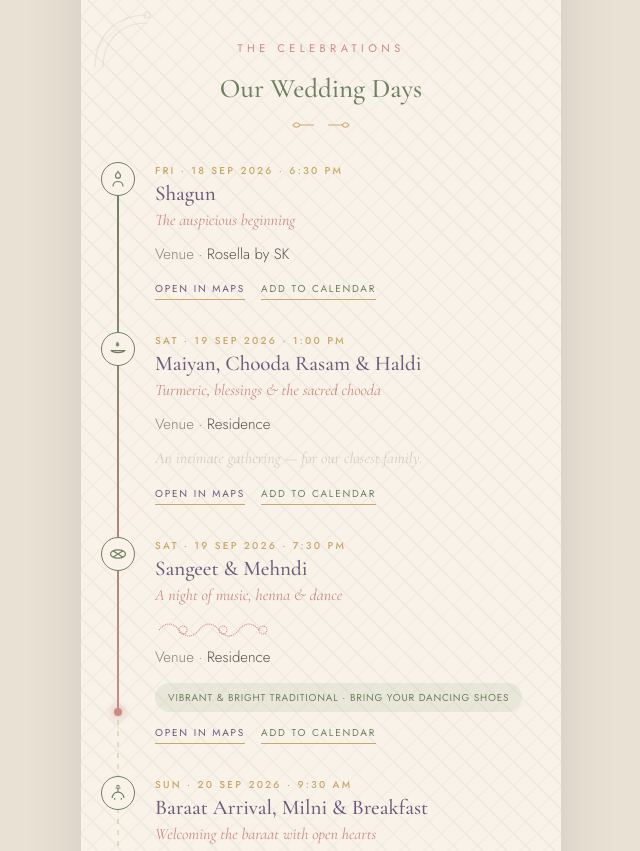
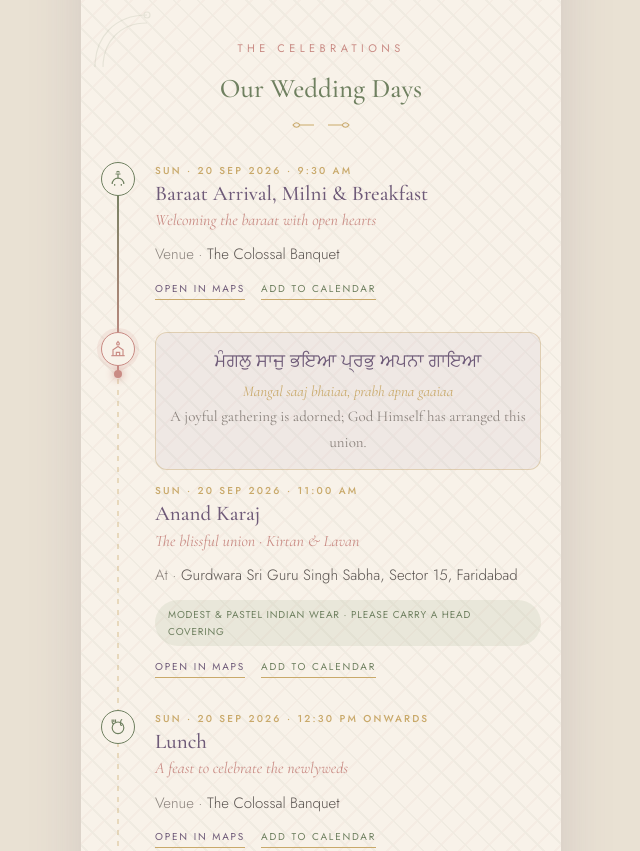
Before and after one commit to Sukh-de-ep/ramleen-wedding-site, a plain HTML site: page index.html in a window 1280 px wide. Shown: the part 1464-2315 px from the top of the page, without its empty margins (319-959 px from the left). Drawn offline with nearby package versions, Linux system fonts and the light colour scheme; a web font is replaced by a local one.

Commit message:
Remove 18th and 19th functions (Shagun, Haldi, Mehndi)

```diff
--- a/index.html
+++ b/index.html
@@ -398,38 +398,6 @@
       <div class="track"></div>
       <div class="fill" id="fill"></div>
 
-      <!-- Shagun -->
-      <div class="node reveal">
-        <span class="badge"><svg viewBox="0 0 24 24" fill="none" stroke="currentColor" stroke-width="1.4"><path d="M12 3c1 2 3 3 3 5a3 3 0 01-6 0c0-2 2-3 3-5z"/><path d="M6 21c0-4 3-6 6-6s6 2 6 6"/></svg></span>
-        <div class="date">Fri · 18 Sep 2026 · 6:30 PM</div>
-        <h3>Shagun</h3>
-        <div class="sub">The auspicious beginning</div>
-        <div class="line"><span class="t">Venue ·</span> Rosella by SK</div>
-        <div class="actions"><a class="mapbtn" href="https://maps.app.goo.gl/PURDj9U2t9dyjrPG9" target="_blank" rel="noopener">Open in Maps</a><button class="calbtn" data-ev="shagun">Add to Calendar</button></div>
-      </div>
-
-      <!-- Maiyan / Chooda / Haldi -->
-      <div class="node reveal">
-        <span class="badge"><svg viewBox="0 0 24 24" fill="none" stroke="currentColor" stroke-width="1.4"><path class="flame" d="M12 3c1 1.6 2 2.6 2 4a2 2 0 01-4 0c0-1.4 1-2.4 2-4z" fill="currentColor" stroke="none"/><path d="M4 14c2 3 14 3 16 0z"/></svg></span>
-        <div class="date">Sat · 19 Sep 2026 · 1:00 PM</div>
-        <h3>Maiyan, Chooda Rasam &amp; Haldi</h3>
-        <div class="sub">Turmeric, blessings &amp; the sacred chooda</div>
-        <div class="line"><span class="t">Venue ·</span> Residence</div>
-        <div class="note">An intimate gathering — for our closest family.</div>
-        <div class="actions"><a class="mapbtn" href="https://maps.app.goo.gl/jwQBS5bL53XPZDdH7" target="_blank" rel="noopener">Open in Maps</a><button class="calbtn" data-ev="haldi">Add to Calendar</button></div>
-      </div>
-
-      <!-- Sangeet & Mehndi -->
-      <div class="node reveal">
-        <span class="badge"><svg viewBox="0 0 24 24" fill="none" stroke="currentColor" stroke-width="1.4"><ellipse cx="12" cy="12" rx="9" ry="5"/><path d="M6 8l12 8M18 8L6 16"/></svg></span>
-        <div class="date">Sat · 19 Sep 2026 · 7:30 PM</div>
-        <h3>Sangeet &amp; Mehndi</h3>
-        <div class="sub">A night of music, henna &amp; dance</div>
-        <svg class="mehndi" viewBox="0 0 130 26" pathLength="1"><path d="M4 13 q10 -12 20 0 q10 12 20 0 q10 -12 20 0 q10 12 20 0 q10 -12 20 0 M24 13 a4 4 0 108 0 a4 4 0 10-8 0 M64 13 a4 4 0 108 0 a4 4 0 10-8 0 M104 13 a4 4 0 108 0 a4 4 0 10-8 0"/></svg>
-        <div class="line"><span class="t">Venue ·</span> Residence</div>
-        <span class="chip">Vibrant &amp; bright traditional · bring your dancing shoes</span>
-        <div class="actions"><a class="mapbtn" href="https://maps.app.goo.gl/jwQBS5bL53XPZDdH7" target="_blank" rel="noopener">Open in Maps</a><button class="calbtn" data-ev="sangeet">Add to Calendar</button></div>
-      </div>
 
       <!-- Baraat / Milni / Breakfast -->
       <div class="node reveal">
@@ -653,9 +621,7 @@
 
   /* ---- Add to Calendar (.ics download) ---- */
   var EV={
-    shagun:{t:'Shagun — Harleen & Ramandeep',s:'20260918T183000',e:'20260918T213000',l:'Rosella by SK'},
-    haldi:{t:'Maiyan, Chooda Rasam & Haldi — Harleen & Ramandeep',s:'20260919T130000',e:'20260919T160000',l:'Residence'},
-    sangeet:{t:'Sangeet & Mehndi — Harleen & Ramandeep',s:'20260919T193000',e:'20260919T230000',l:'Residence'},
+
     baraat:{t:'Baraat Arrival, Milni & Breakfast — Harleen & Ramandeep',s:'20260920T093000',e:'20260920T110000',l:'The Colossal Banquet'},
     anand:{t:'Anand Karaj — Harleen & Ramandeep',s:'20260920T110000',e:'20260920T123000',l:'Gurdwara Sri Guru Singh Sabha, Sector 15, Faridabad'},
     lunch:{t:'Lunch — Harleen & Ramandeep',s:'20260920T123000',e:'20260920T143000',l:'The Colossal Banquet'},
```
